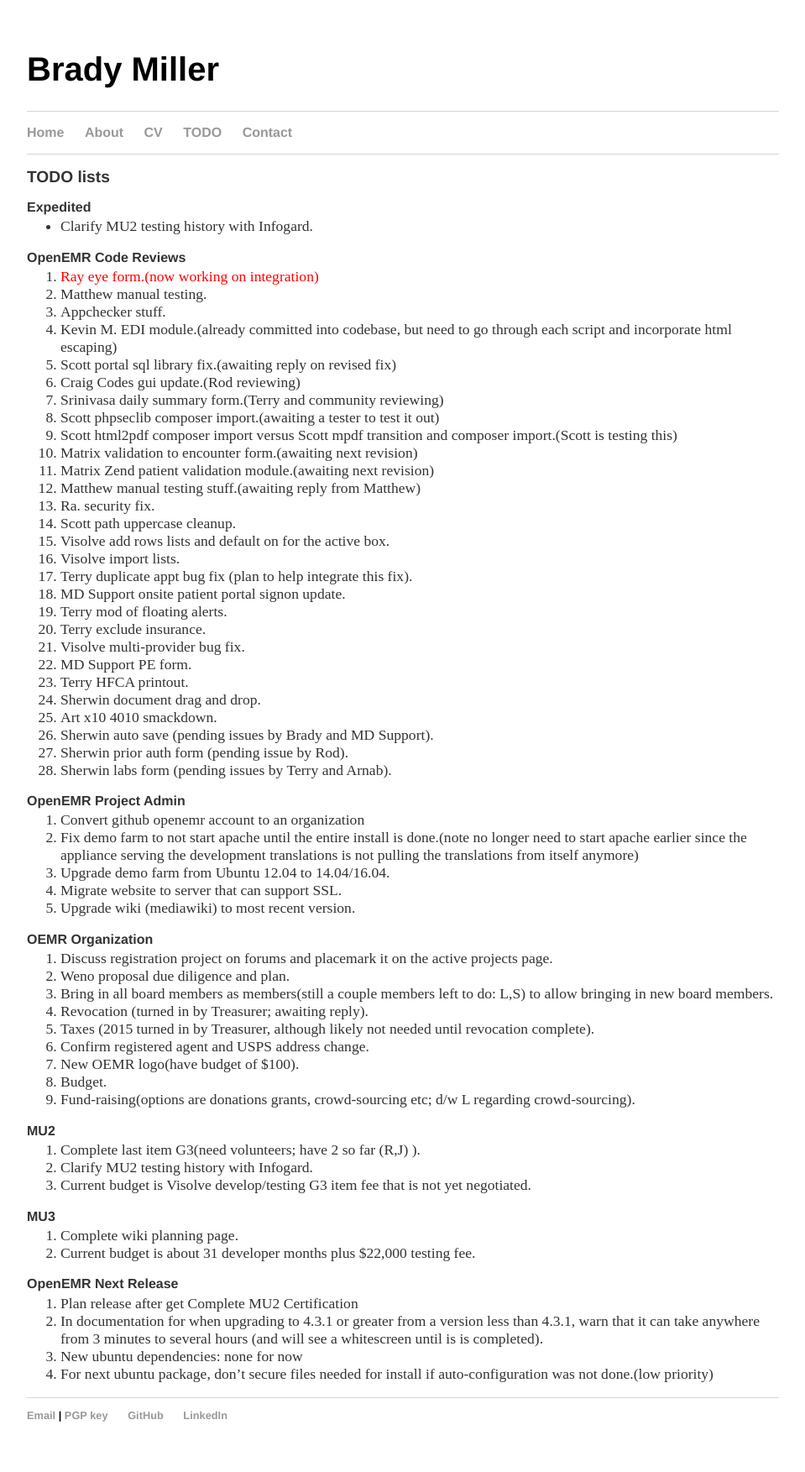
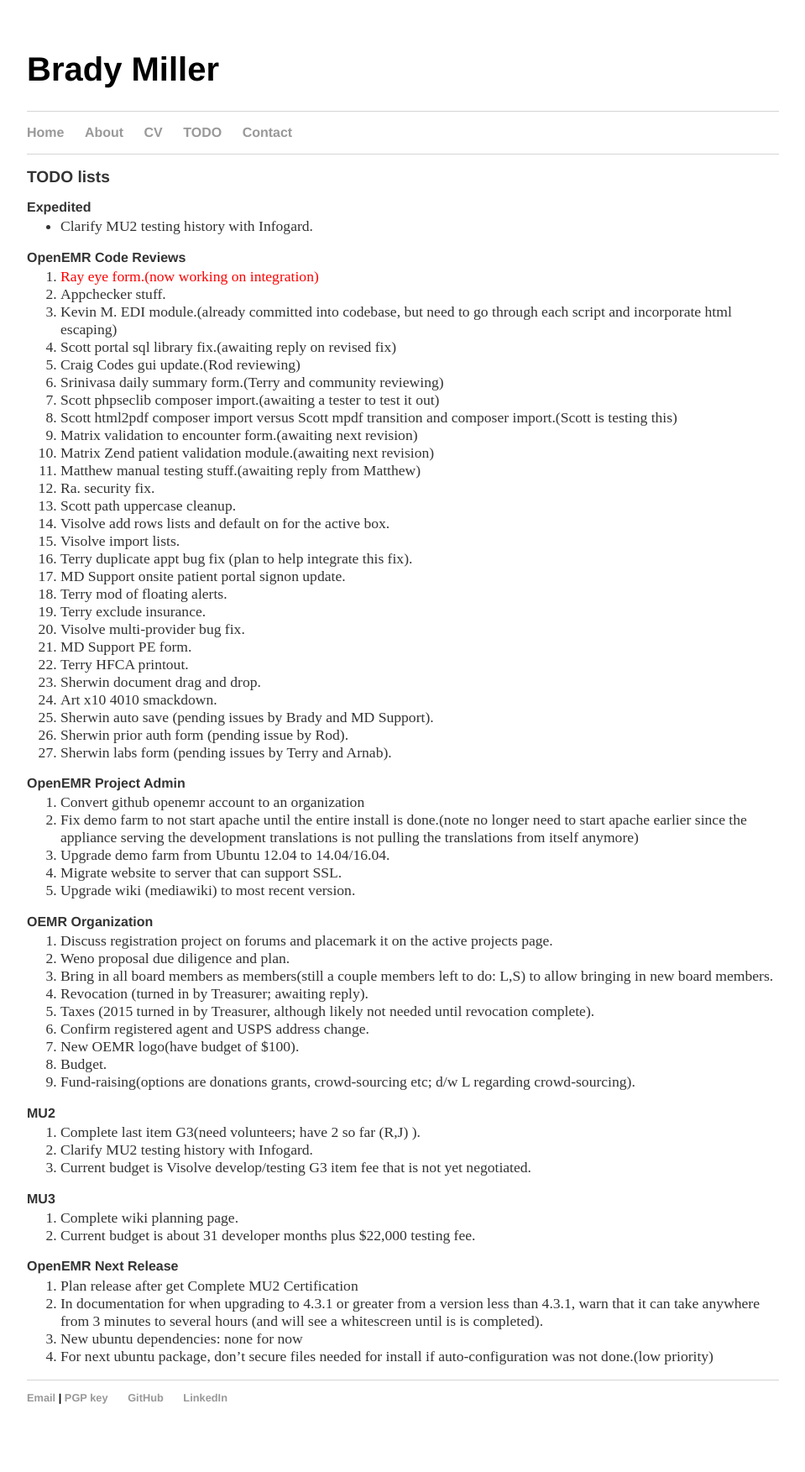
Before and after one commit to bradymiller/bradymiller.github.io, a Jekyll site: the page built from todo/index.md, in a window 1280 px wide. Shown: the whole page at 84% size, without its empty margins (160-1119 px from the left). Built offline with Jekyll 4.4.1, drawn with Linux system fonts in a browser that asks for light colours; after the commit the page ends 1732 px from its top, so only the background shows below that.

Commit message:
Update todo list

```diff
--- a/todo/index.md
+++ b/todo/index.md
@@ -8,7 +8,6 @@
 
 ### OpenEMR Code Reviews
 1. <span style="color: red">Ray eye form.(now working on integration)</span>
-1. Matthew manual testing.
 1. Appchecker stuff.
 1. Kevin M. EDI module.(already committed into codebase, but need to go through each script and incorporate html escaping)
 1. Scott portal sql library fix.(awaiting reply on revised fix)
```
